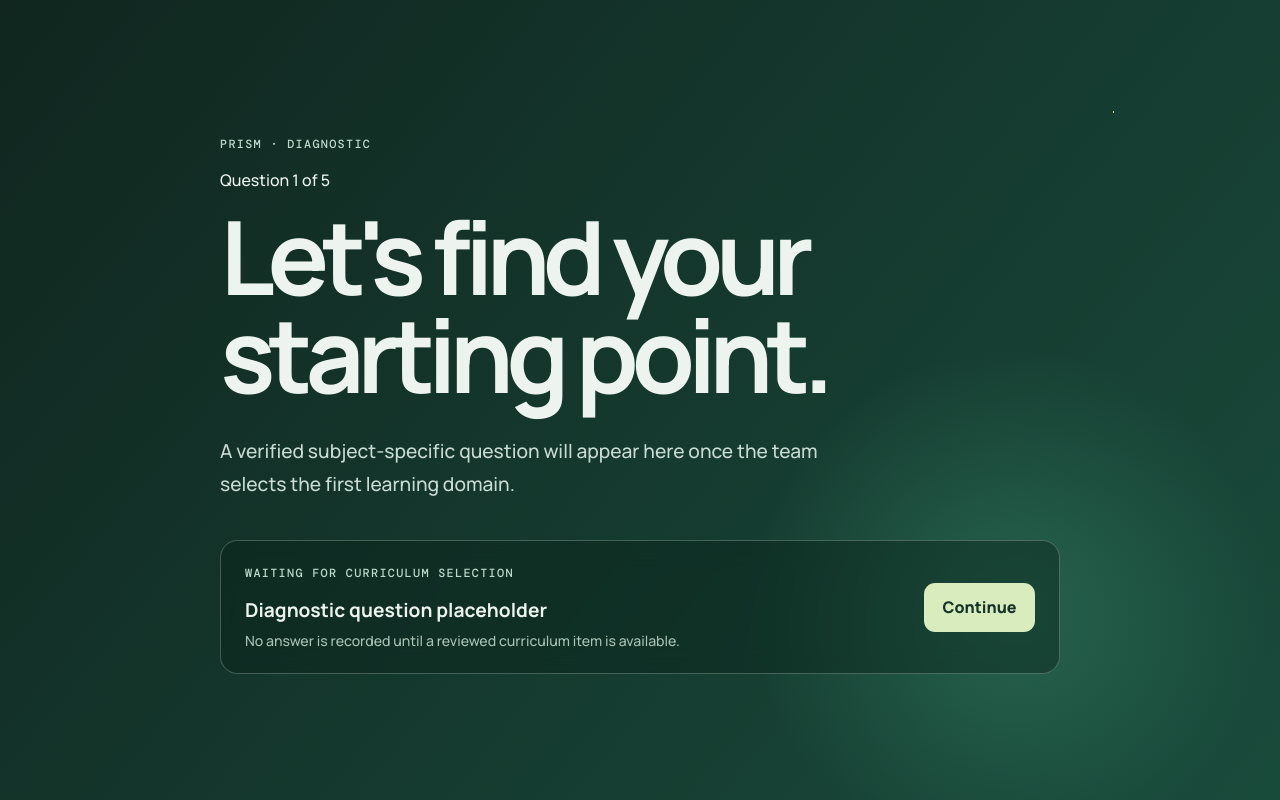
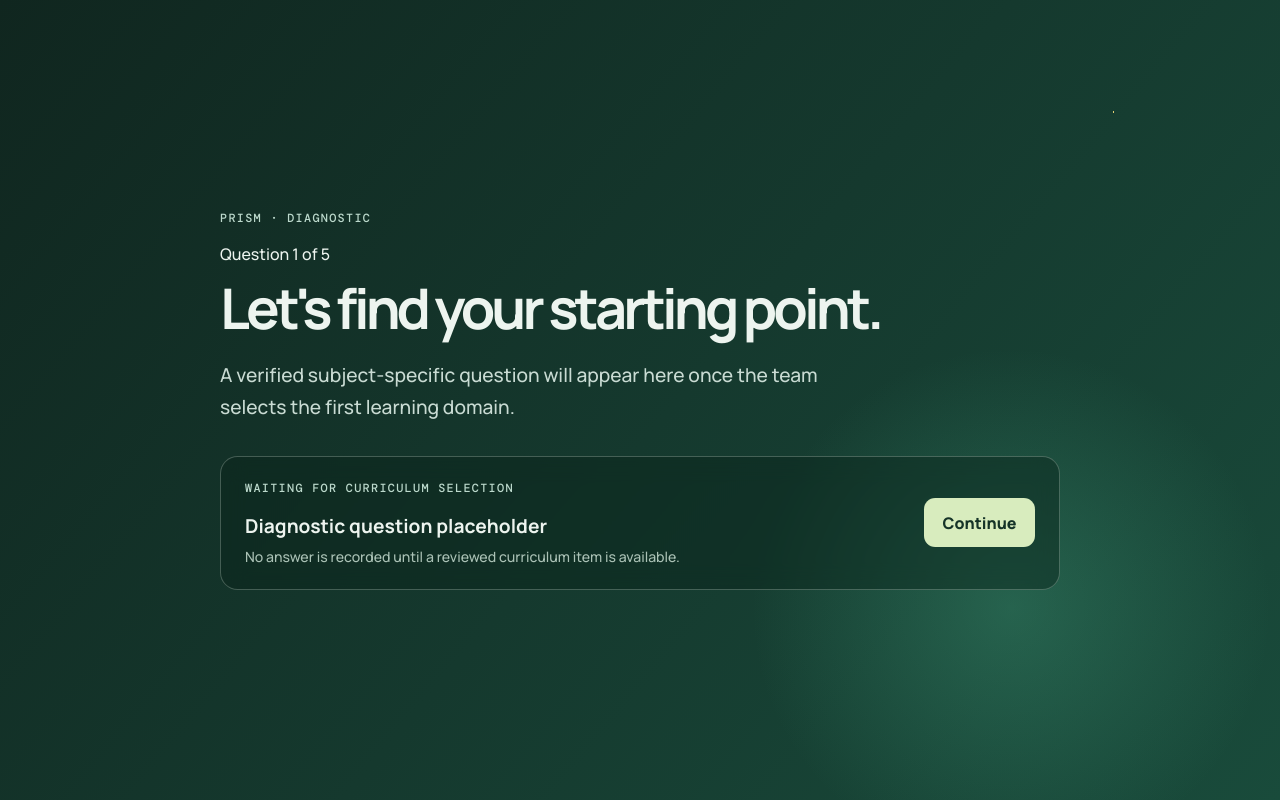
Before and after one commit to Mitanshp5/Weekend-Devs, a React (Vite) app in the folder frontend/: page /diagnostic in a window 1280 px wide. Built offline with nearby package versions, Linux system fonts and the light colour scheme.

Commit message:
minor bug fixes

```diff
--- a/frontend/src/App.css
+++ b/frontend/src/App.css
@@ -13,15 +13,18 @@ button { font: inherit; }
 
 .app-shell {
   height: 100dvh;
-  overflow: hidden;
+  overflow-y: auto;
   padding: clamp(1.5rem, 5vw, 5rem);
+  display: flex;
+  flex-direction: column;
+  justify-content: center;
   background:
     radial-gradient(circle at 87% 14%, #e1cf72 0 1px, transparent 1px 100%),
     radial-gradient(circle at 79% 76%, rgb(73 173 136 / 30%), transparent 22%),
     linear-gradient(130deg, #10261f 0%, #15392e 52%, #194b3b 100%);
 }
 
-.hero { max-width: 840px; margin: 9vh auto 0; }
+.hero { max-width: 840px; margin: 0 auto; width: 100%; }
 .eyebrow, .card-label {
   margin: 0 0 1rem;
   color: #bcd9cc;
@@ -29,18 +32,18 @@ button { font: inherit; }
   letter-spacing: 0.11em;
   text-transform: uppercase;
 }
-h1 { max-width: 740px; margin: 0; font-size: clamp(3rem, 8vw, 6.8rem); line-height: 0.96; letter-spacing: -0.07em; }
-.hero-copy { max-width: 620px; margin: 2rem 0 2.5rem; color: #c9dbd3; font-size: clamp(1rem, 1.5vw, 1.2rem); line-height: 1.7; }
+h1 { max-width: 740px; margin: 0; font-size: clamp(2.5rem, 7vmin, 6.8rem); line-height: 0.96; letter-spacing: -0.07em; }
+.hero-copy { max-width: 620px; margin: clamp(1rem, 3vh, 2rem) 0 clamp(1.5rem, 4vh, 2.5rem); color: #c9dbd3; font-size: clamp(1rem, 1.5vw, 1.2rem); line-height: 1.7; }
 .diagnostic-card { display: flex; align-items: center; justify-content: space-between; gap: 2rem; padding: 1.45rem 1.5rem; border: 1px solid rgb(222 238 228 / 26%); border-radius: 1.1rem; background: rgb(11 35 27 / 44%); backdrop-filter: blur(12px); }
 h2 { margin: 0; font-size: 1.2rem; }
 .diagnostic-card p:not(.card-label) { margin: .5rem 0 0; color: #abc2b6; font-size: .88rem; }
 .diagnostic-card button, .primary-action { flex: none; border: 0; border-radius: .7rem; padding: .85rem 1.15rem; color: #153328; background: #d8ecbe; font-weight: 800; cursor: pointer; text-decoration: none; transition: transform .16s ease, background .16s ease; }
 .diagnostic-card button:hover, .primary-action:hover { transform: translateY(-2px); background: #f0facd; }
 .diagnostic-card button:focus-visible, .primary-action:focus-visible { outline: 3px solid #fff; outline-offset: 3px; }
-.signals { display: grid; grid-template-columns: repeat(3, 1fr); gap: .85rem; max-width: 840px; margin: 4rem auto 0; }
-.signal-card { min-height: 120px; padding: 1rem; border-top: 1px solid rgb(222 238 228 / 28%); color: #dbeade; }
+.signals { display: grid; grid-template-columns: repeat(3, 1fr); gap: .85rem; max-width: 840px; margin: clamp(2rem, 6vh, 4rem) auto 0; width: 100%; }
+.signal-card { min-height: clamp(80px, 15vh, 120px); padding: 1rem; border-top: 1px solid rgb(222 238 228 / 28%); color: #dbeade; }
 .signal-card span { color: #d8ecbe; font: .75rem "DM Mono", monospace; }
-.signal-card p { max-width: 180px; margin: 1rem 0 0; line-height: 1.45; }
+.signal-card p { max-width: 180px; margin: clamp(0.5rem, 2vh, 1rem) 0 0; line-height: 1.45; }
 
 .dashboard-shell { display: grid; grid-template-columns: 220px minmax(0, 1fr); height: 100dvh; overflow: hidden; background: #eef4ee; color: #13271f; }
 .dashboard-nav { display: flex; flex-direction: column; gap: 2.5rem; padding: 1.5rem; overflow: hidden; background: #12352a; color: #e8f1eb; }
--- a/frontend/src/pages/DiagnosticPage.tsx
+++ b/frontend/src/pages/DiagnosticPage.tsx
@@ -1,3 +1,22 @@
+import { Link } from "react-router-dom";
+
 export function DiagnosticPage() {
-  return <main className="app-shell"><section className="hero diagnostic-step" aria-labelledby="diagnostic-title"><p className="eyebrow">PRISM · diagnostic</p><p className="question-count">Question 1 of 5</p><h1 id="diagnostic-title">Let&apos;s find your starting point.</h1><p className="hero-copy">A verified subject-specific question will appear here once the team selects the first learning domain.</p><div className="diagnostic-card"><div><p className="card-label">Waiting for curriculum selection</p><h2>Diagnostic question placeholder</h2><p>No answer is recorded until a reviewed curriculum item is available.</p></div><button type="button" disabled>Continue</button></div></section></main>;
+  return (
+    <main className="app-shell">
+      <section className="hero diagnostic-step" aria-labelledby="diagnostic-title">
+        <p className="eyebrow">PRISM · diagnostic</p>
+        <p className="question-count">Question 1 of 5</p>
+        <h1 id="diagnostic-title">Let&apos;s find your starting point.</h1>
+        <p className="hero-copy">A verified subject-specific question will appear here once the team selects the first learning domain.</p>
+        <div className="diagnostic-card">
+          <div>
+            <p className="card-label">Waiting for curriculum selection</p>
+            <h2>Diagnostic question placeholder</h2>
+            <p>No answer is recorded until a reviewed curriculum item is available.</p>
+          </div>
+          <Link to="/learn" className="primary-action">Continue</Link>
+        </div>
+      </section>
+    </main>
+  );
 }
```
